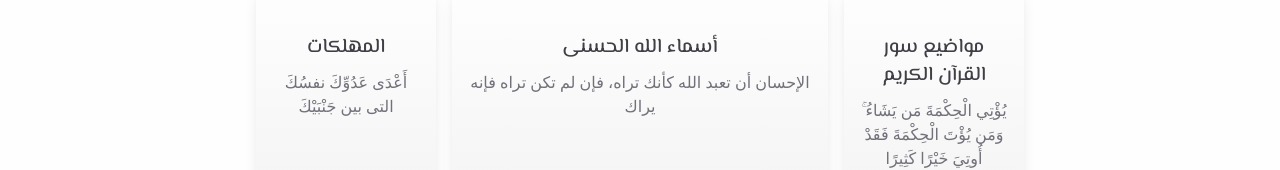
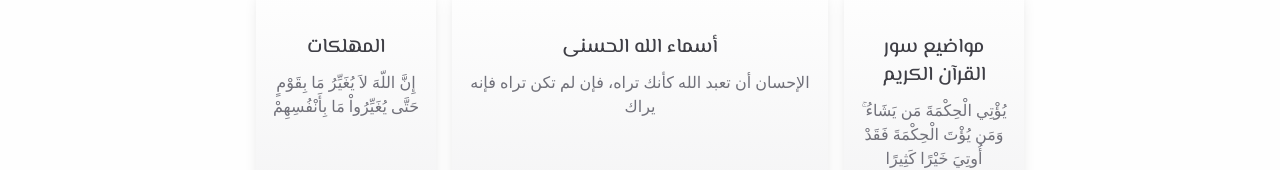
Before and after one commit to Ali-Hussein-dev/safwat-almaerifa, a Next.js app: page / in a window 1280 px wide. Shown: the part 230-400 px from the top of the page. Built offline with nearby package versions, Linux system fonts and the light colour scheme; what tailwind-custom-utilities would draw is missing.

Commit message:
feat: modify content

```diff
--- a/src/app/ruiners/page.tsx
+++ b/src/app/ruiners/page.tsx
@@ -5,7 +5,8 @@ import clsx from "clsx";
 
 const content = {
   title: "المهلكات",
-  description: "أَعْدَى عَدُوِّكَ نفسُكَ التى بين جَنْبَيْكَ",
+  description:
+    "إِنَّ اللّهَ لاَ يُغَيِّرُ مَا بِقَوْمٍ حَتَّى يُغَيِّرُواْ مَا بِأَنْفُسِهِمْ",
 };
 
 export const metadata = {
--- a/src/components/Hero/Hero.tsx
+++ b/src/components/Hero/Hero.tsx
@@ -24,7 +24,8 @@ const list = [
   },
   {
     name: "المهلكات",
-    description: "أَعْدَى عَدُوِّكَ نفسُكَ التى بين جَنْبَيْكَ",
+    description:
+      "إِنَّ اللّهَ لاَ يُغَيِّرُ مَا بِقَوْمٍ حَتَّى يُغَيِّرُواْ مَا بِأَنْفُسِهِمْ",
     href: "/ruiners",
     status: "done",
   },
```
